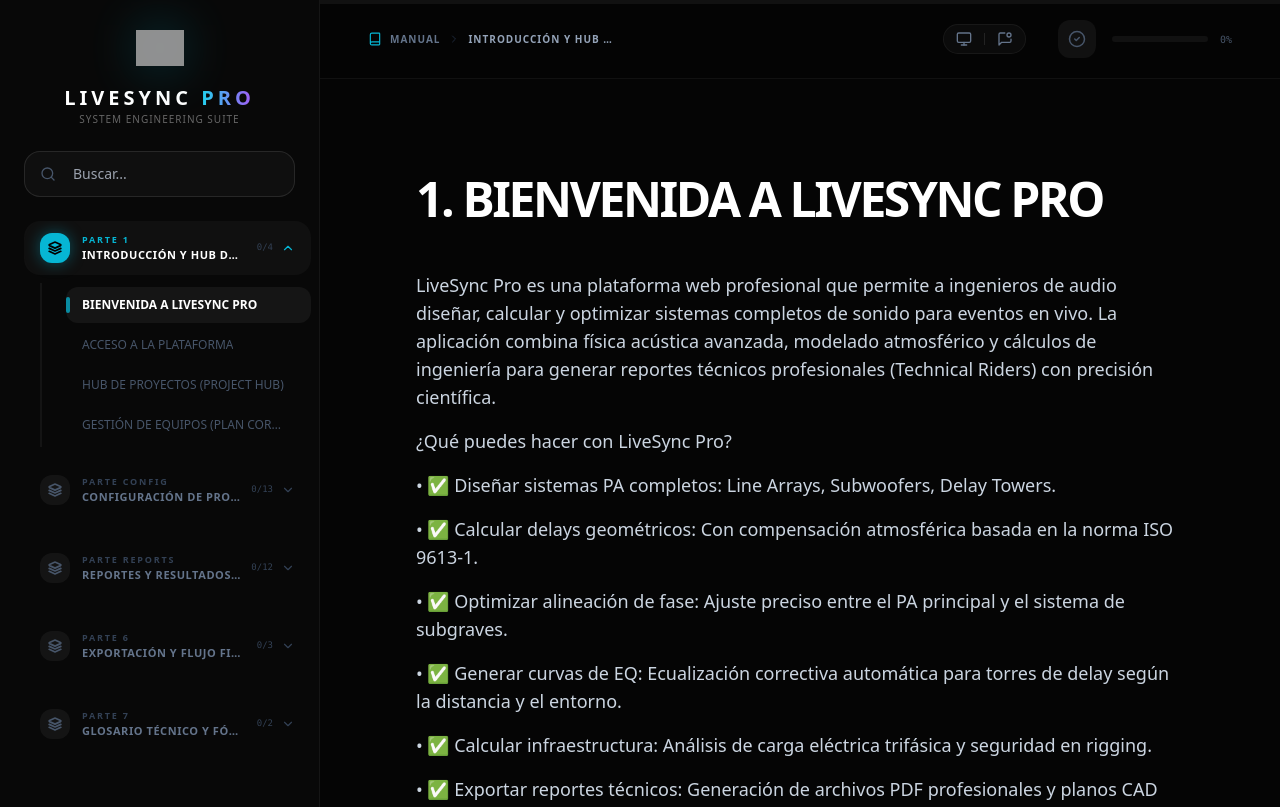
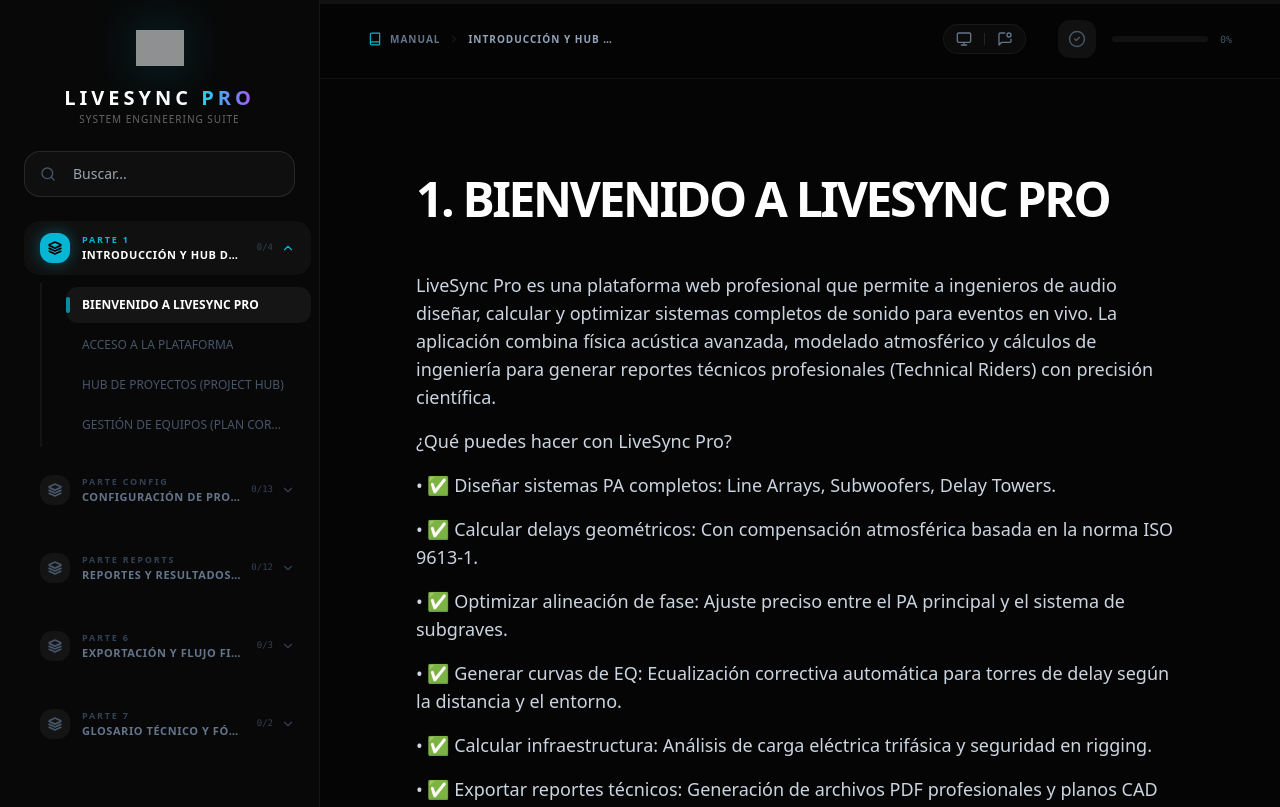
Before and after one commit to abrinay1997-stack/Manual-LiveSync-PRO, a React (Vite) app: page / in a window 1280 px wide. Built offline with nearby package versions, Linux system fonts and the light colour scheme; grey boxes are pictures that could not be loaded.

Commit message:
fix: Correct welcome message gender agreement
Update the "Bienvenida" to "Bienvenido" in the introductory section to ensure correct gender agreement with the application's name.

```diff
--- a/data/part1.ts
+++ b/data/part1.ts
@@ -7,7 +7,7 @@
   sections: [
     {
       id: "welcome",
-      title: "1. BIENVENIDA A LIVESYNC PRO",
+      title: "1. BIENVENIDO A LIVESYNC PRO",
       content: [
         "LiveSync Pro es una plataforma web profesional que permite a ingenieros de audio diseñar, calcular y optimizar sistemas completos de sonido para eventos en vivo. La aplicación combina física acústica avanzada, modelado atmosférico y cálculos de ingeniería para generar reportes técnicos profesionales (Technical Riders) con precisión científica.",
         "**¿Qué puedes hacer con LiveSync Pro?**",
```
